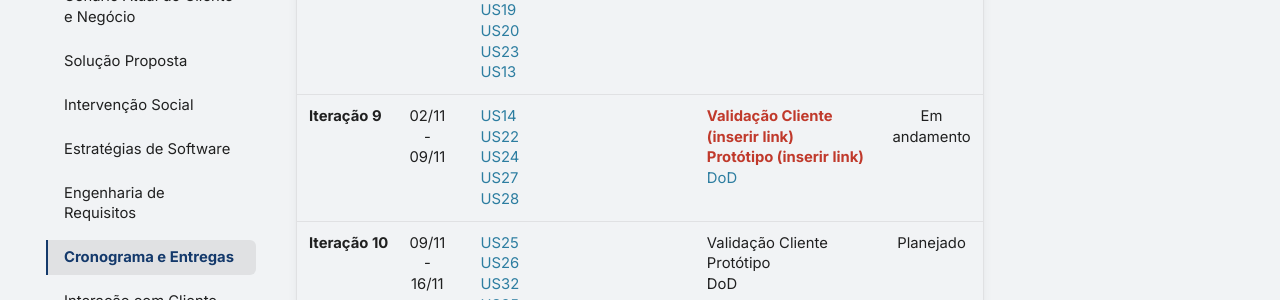
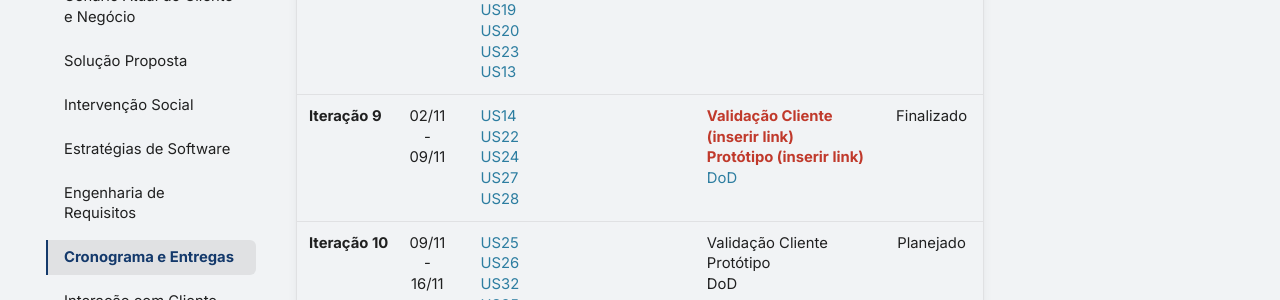
Before and after one commit to mdsreq-fga-unb/REQ-2026.2-T01-FutBoard, an MkDocs documentation site: the page built from docs/visao-produto/cronogramas-entregas.md, in a window 1280 px wide and 900 px high, scrolled down 1322 px. Shown: the part 153-453 px from the top of the window. Built offline with MkDocs 1.6.1 and Material for MkDocs 9.7.7, drawn with Linux system fonts in a browser that asks for light colours.

Commit message:
docs: atualiza status da iteração 9

```diff
--- a/docs/visao-produto/cronogramas-entregas.md
+++ b/docs/visao-produto/cronogramas-entregas.md
@@ -83,7 +83,7 @@ O cronograma está organizado em iterações semanais distribuídas pelas fases
 <td>02/11<br>-<br>09/11</td>
 <td><a href="../Requisitos-de-Software-teste/#rf14">US14</a><br><a href="../Requisitos-de-Software-teste/#rf22">US22</a><br><a href="../Requisitos-de-Software-teste/#rf24">US24</a><br><a href="../Requisitos-de-Software-teste/#rf27">US27</a><br><a href="../Requisitos-de-Software-teste/#rf28">US28</a></td>
 <td><span class="preencher">Validação Cliente (inserir link)</span><br><span class="preencher">Protótipo (inserir link)</span><br><a href="../dor-dod/">DoD</a></td>
-<td>Em andamento</td>
+<td>Finalizado</td>
 </tr>
 
 <tr>
```
